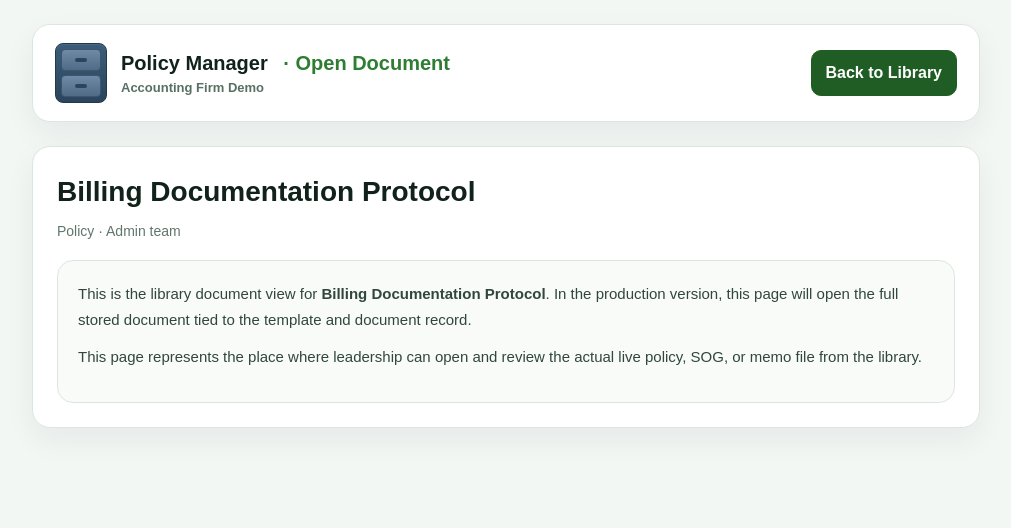
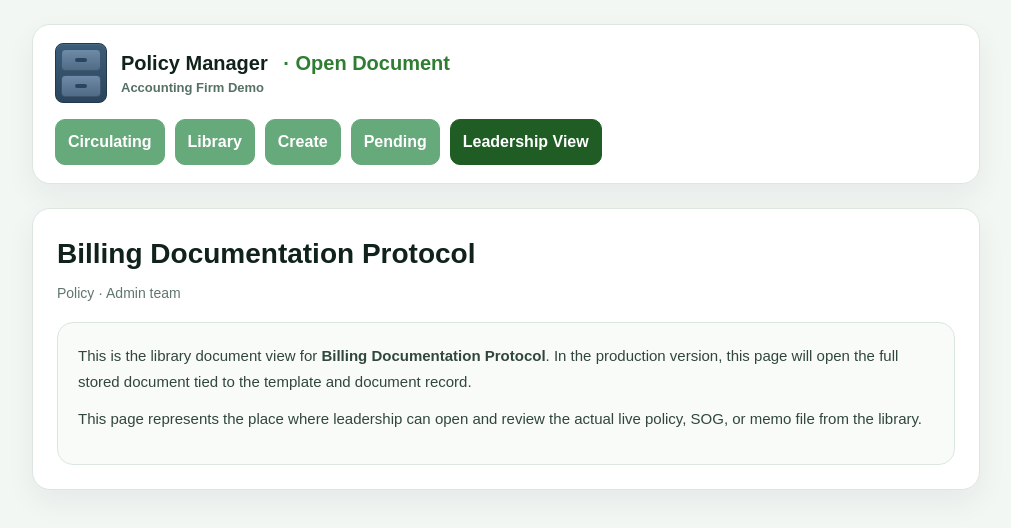
Before and after one commit to phoenixinc37-hue/policy-manager, a Next.js app: page /policy-index/document/policy-billing-documentation-protocol in a window 1280 px wide. Shown: the top 528 px of the page, without its empty margins (134-1145 px from the left). Built offline with nearby package versions, Linux system fonts and the light colour scheme.

Commit message:
style: align open document header nav

```diff
--- a/app/policy-index/document/[docId]/page.tsx
+++ b/app/policy-index/document/[docId]/page.tsx
@@ -20,7 +20,13 @@ export default function LibraryDocumentPage({ params }: { params: { docId: strin
               <div style={{ fontSize: 13, color: "#567164", fontWeight: 700 }}>Accounting Firm Demo</div>
             </div>
           </div>
-          <Link href="/policy-index" style={primaryButton}>Back to Library</Link>
+          <div style={{ display: "flex", gap: 10, flexWrap: "wrap" }}>
+            <Link href="/status" style={greenMenuButton}>Circulating</Link>
+            <Link href="/policy-index" style={greenMenuButton}>Library</Link>
+            <Link href="/create" style={greenMenuButton}>Create</Link>
+            <Link href="/pending" style={greenMenuButton}>Pending</Link>
+            <Link href="/manager" style={primaryButton}>Leadership View</Link>
+          </div>
         </header>
 
         <main style={{ marginTop: 24 }}>
@@ -42,4 +48,5 @@ const headerCard = { display: "flex", justifyContent: "space-between", alignItem
 const card = { background: "#ffffff", borderRadius: 18, padding: 24, border: "1px solid #dbe7de", boxShadow: "0 12px 30px rgba(15, 23, 42, 0.06)" };
 const bodyCard = { borderRadius: 16, border: "1px solid #dbe7de", background: "#f9fbf9", padding: 20 };
 const bodyText = { fontSize: 15, lineHeight: 1.7, color: "#31473d", margin: "0 0 12px" };
-const primaryButton = { textDecoration: "none", background: "#1f5d24", color: "#ffffff", padding: "10px 14px", borderRadius: 10, fontWeight: 700, border: "1px solid #1f5d24" };
+const greenMenuButton = { textDecoration: "none", background: "#66a97a", color: "#ffffff", padding: "10px 12px", borderRadius: 10, fontWeight: 700, border: "1px solid #66a97a" };
+const primaryButton = { textDecoration: "none", background: "#1f5d24", color: "#ffffff", padding: "10px 12px", borderRadius: 10, fontWeight: 700, border: "1px solid #1f5d24" };
```
